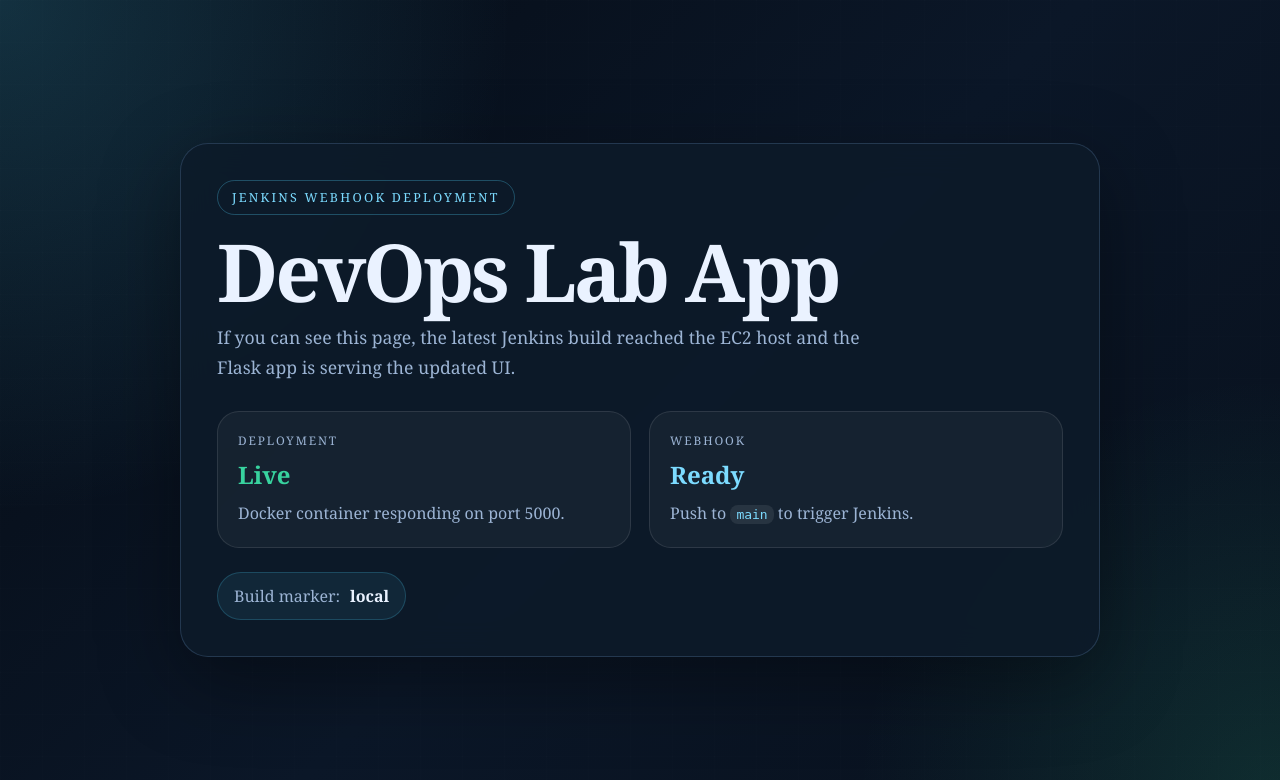
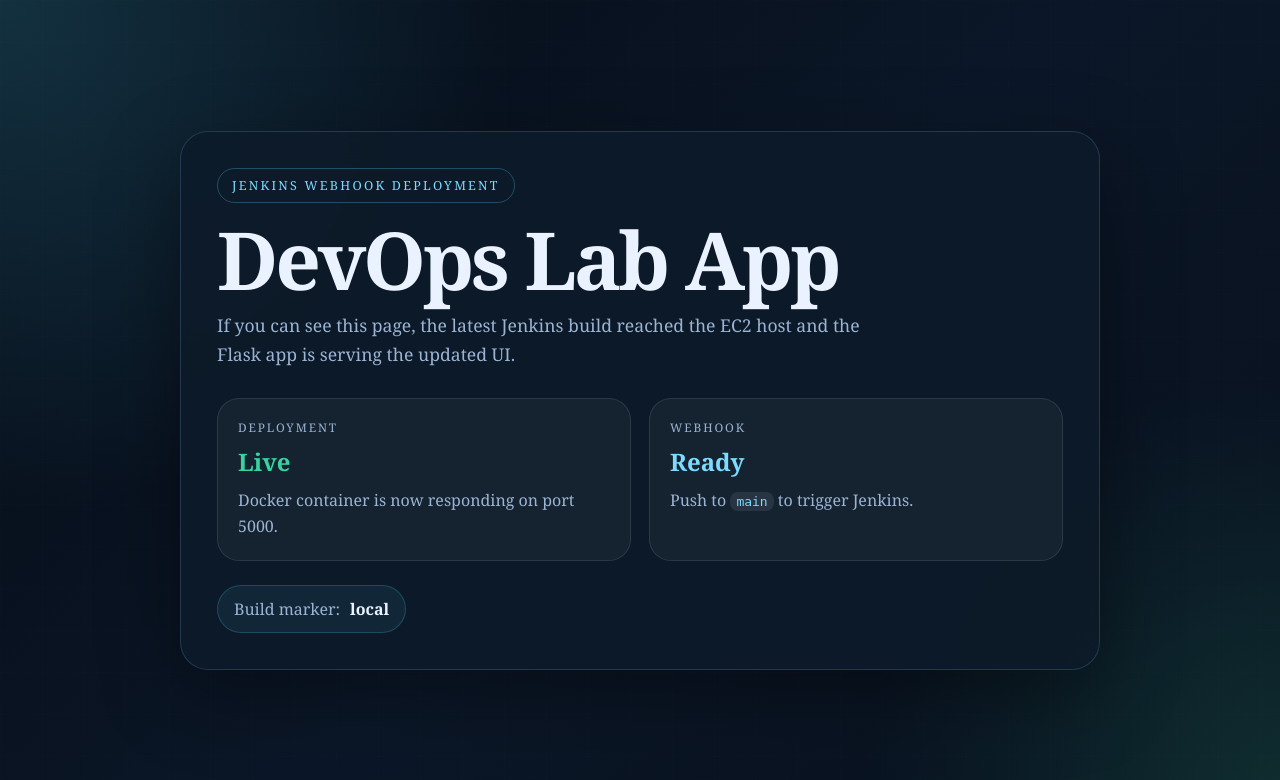
Before and after one commit to AskariSyed/devops-lab-app, a Flask app: page / in a window 1280 px wide. Shown: the top 780 px of the page. Run offline with Flask 3, Linux system fonts and the light colour scheme.

Commit message:
Update deployment message in index.html for clarity

```diff
--- a/templates/index.html
+++ b/templates/index.html
@@ -19,7 +19,7 @@
           <article class="status-tile success">
             <span class="label">Deployment</span>
             <strong>Live</strong>
-            <p>Docker container responding on port 5000.</p>
+            <p>Docker container is now responding on port 5000.</p>
           </article>
           <article class="status-tile accent">
             <span class="label">Webhook</span>
```
